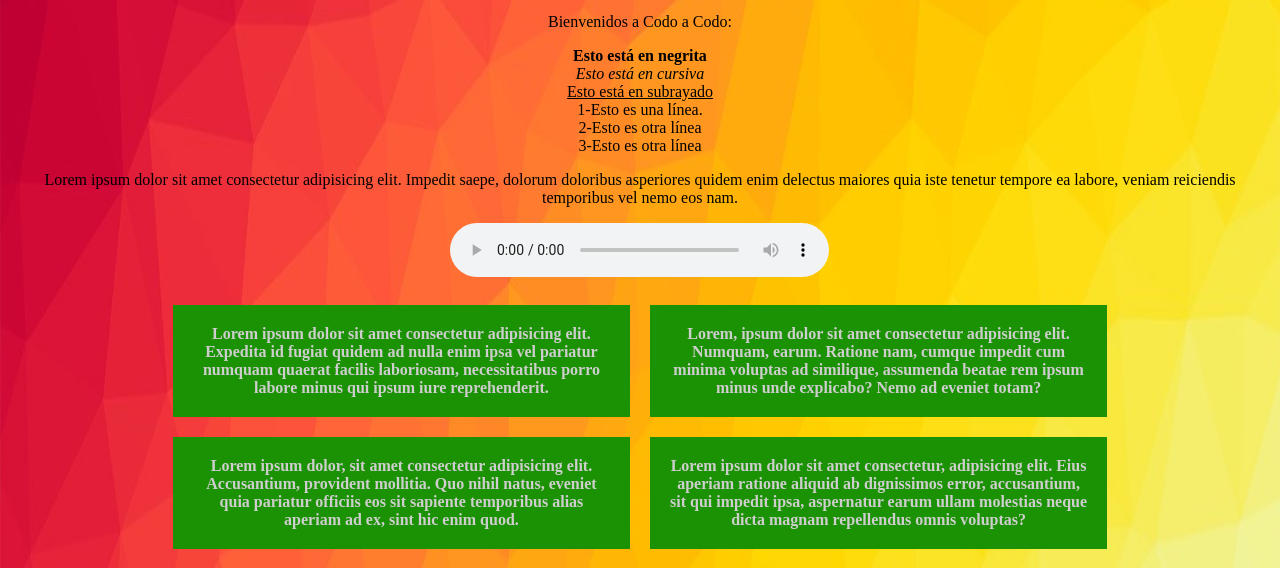
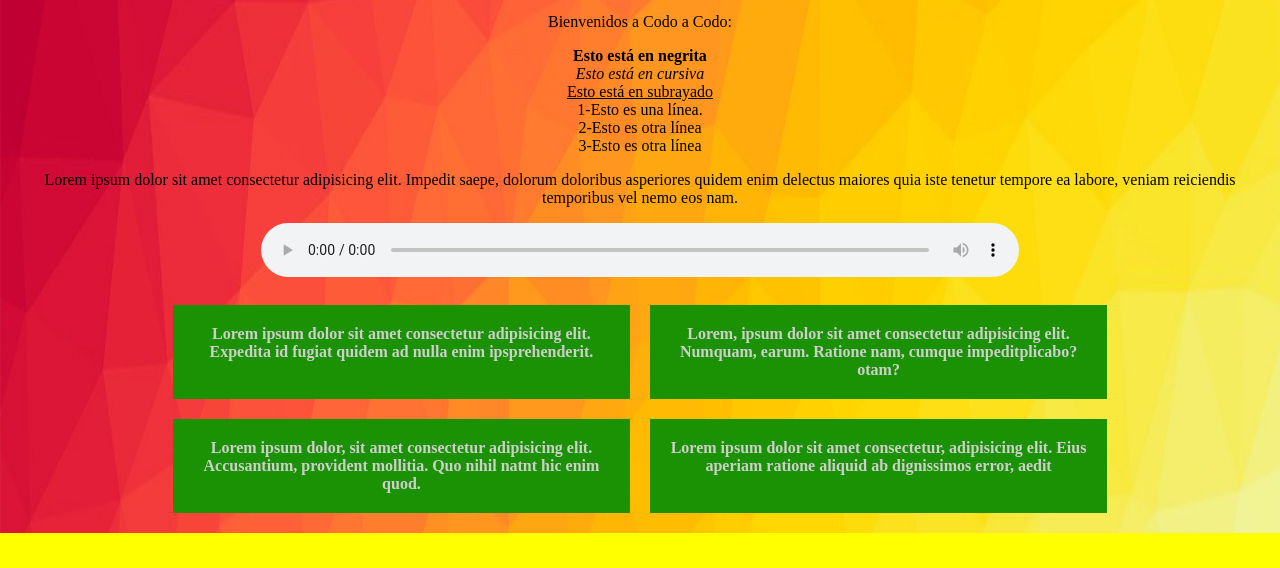
Before and after one commit to Chukin95/Chukin95, a plain HTML site: page index.html in a window 1280 px wide. Shown: the part 1220-1788 px from the top of the page. Drawn offline with nearby package versions, Linux system fonts and the light colour scheme; files whose address does not match are found by name.

Commit message:
Add files via upload

```diff
--- a/css/estilos.css
+++ b/css/estilos.css
@@ -109,7 +109,7 @@ iframe {
 audio {
     display: block;
     margin: 0 auto;
-    width: 30%;
+    width: 60%;
 }
 hr {
     border: 0;
--- a/index.html
+++ b/index.html
@@ -85,10 +85,10 @@
             </script>
             <br>
             <section class="padreColumnas flex text-bold">
-                <p class="columna">Lorem ipsum dolor sit amet consectetur adipisicing elit. Expedita id fugiat quidem ad nulla enim ipsa vel pariatur numquam quaerat facilis laboriosam, necessitatibus porro labore minus qui ipsum iure reprehenderit.</p>
-                <p class="columna">Lorem, ipsum dolor sit amet consectetur adipisicing elit. Numquam, earum. Ratione nam, cumque impedit cum minima voluptas ad similique, assumenda beatae rem ipsum minus unde explicabo? Nemo ad eveniet totam?</p>
-                <p class="columna">Lorem ipsum dolor, sit amet consectetur adipisicing elit. Accusantium, provident mollitia. Quo nihil natus, eveniet quia pariatur officiis eos sit sapiente temporibus alias aperiam ad ex, sint hic enim quod.</p>
-                <p class="columna">Lorem ipsum dolor sit amet consectetur, adipisicing elit. Eius aperiam ratione aliquid ab dignissimos error, accusantium, sit qui impedit ipsa, aspernatur earum ullam molestias neque dicta magnam repellendus omnis voluptas?</p>
+                <p class="columna">Lorem ipsum dolor sit amet consectetur adipisicing elit. Expedita id fugiat quidem ad nulla enim ipsprehenderit.</p>
+                <p class="columna">Lorem, ipsum dolor sit amet consectetur adipisicing elit. Numquam, earum. Ratione nam, cumque impeditplicabo? otam?</p>
+                <p class="columna">Lorem ipsum dolor, sit amet consectetur adipisicing elit. Accusantium, provident mollitia. Quo nihil natnt hic enim quod.</p>
+                <p class="columna">Lorem ipsum dolor sit amet consectetur, adipisicing elit. Eius aperiam ratione aliquid ab dignissimos error, aedit</p>
             </section>
             <br>
         </main>
```
